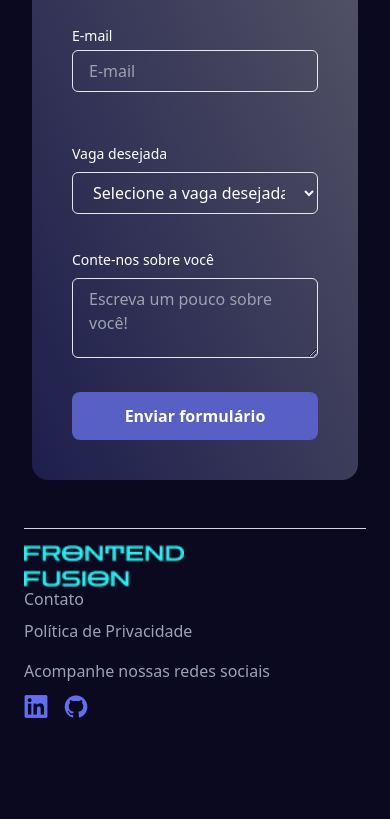
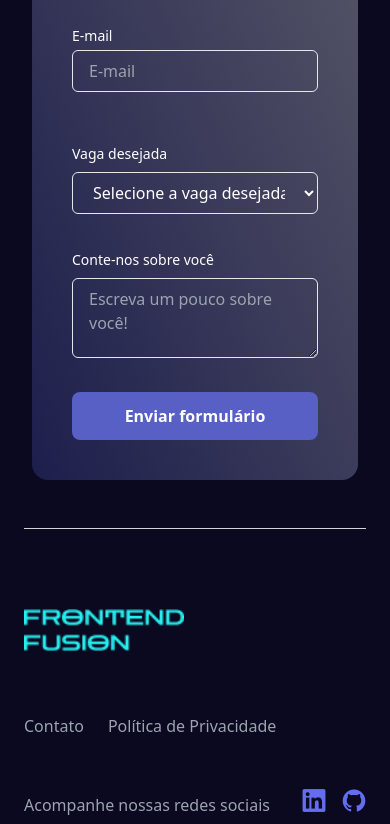
Before and after one commit to Projeto-FrontEnd-Fusion/vingadores-portifolio-colaborativo_, a React (Vite) app: page / in a window 390 px wide. Shown: the part 2261-3085 px from the top of the page. Built offline with nearby package versions, Linux system fonts and the light colour scheme; data requests are answered from the project's data file.

Commit message:
feat: melhora espaçamento e responsividade e adiciona efeitos de hover/active

```diff
--- a/src/components/Footer/Footer.tsx
+++ b/src/components/Footer/Footer.tsx
@@ -1,35 +1,35 @@
 const Footer = () => {
   return (
-        <footer className="p-6 pb-24">
+    <footer className="p-6 h-80 md:h-fit">
       <hr className="border-t border-gray-300 mb-4" />
 
-            <nav className="flex flex-col md:flex-row justify-between w-full items-start md:items-center" aria-label="Rodapé">
+      <nav className="flex flex-col md:flex-row w-full h-full items-start md:items-center md:justify-between pt-8 md:h-full" aria-label="Rodapé">
 
 
-                <div className="flex flex-col md:flex-row md:items-center md:space-x-6 w-full md:w-auto">
+        <div className="flex flex-col h-full justify-around md:flex-row md:items-center md:space-x-6 w-full md:w-auto">
           <img src="/assets/logotipo_frontend_fusion.png" alt="Logotipo Frontend Fusion" className="w-40 self-start md:self-auto" />
 
-                    <ul className="flex flex-col md:flex-row space-y-2 md:space-y-0 md:space-x-4 self-start md:self-auto">
+          <ul className="flex flex-row gap-6 md:flex-row md:space-y-0 md:space-x-4 self-start md:self-auto">
             <li>
-                            <a href="mailto:projetofrontendfusion@gmail.com" className="text-gray-400" target="_blank" rel="noopener noreferrer" aria-label="E-mail">Contato</a>
+              <a href="mailto:projetofrontendfusion@gmail.com" className="text-gray-400 hover:text-white transition-colors duration-250 ease-in-out" target="_blank" rel="noopener noreferrer" aria-label="E-mail">Contato</a>
             </li>
             <li>
-                            <a href="https://seasoned-toucan-88d.notion.site/Pol-tica-de-Privacidade-do-Projeto-Frontend-Fusion-dd0ee78762374f89a395a54ac20407fe" target="_blank" rel="noopener noreferrer" className="text-gray-400">Política de Privacidade</a>
+              <a href="https://seasoned-toucan-88d.notion.site/Pol-tica-de-Privacidade-do-Projeto-Frontend-Fusion-dd0ee78762374f89a395a54ac20407fe" target="_blank" rel="noopener noreferrer" className="text-gray-400 hover:text-white transition-colors duration-250 ease-in-out">Política de Privacidade</a>
             </li>
           </ul>
         </div>
 
-                <div className="flex flex-col md:flex-row items-start md:items-center mt-4 md:mt-0 gap-2 md:gap-4">
+        <div className="flex flex-row items-end md:flex-row md:items-center mt-4 md:mt-0 gap-2 md:gap-4">
           <span className="text-gray-400 text-left">Acompanhe nossas redes sociais</span>
-                    <ul className="flex space-x-4">
+          <ul className="flex ml-6 gap-4">
             <li>
               <a href="https://www.linkedin.com/company/comunidade-frontend-fusion/" target="_blank" rel="noopener noreferrer" aria-label="LinkedIn">
-                                <i className="devicon-linkedin-plain text-fusion-purple text-2xl"></i>
+                <i className="devicon-linkedin-plain text-fusion-purple text-2xl hover:text-fusion-purple-hover active:text-fusion-purple-active transition-colors duration-250 ease-in-out"></i>
               </a>
             </li>
             <li>
               <a href="https://github.com/Projeto-FrontEnd-Fusion" target="_blank" rel="noopener noreferrer" aria-label="GitHub">
-                                <i className="devicon-github-original text-fusion-purple text-2xl"></i>
+                <i className="devicon-github-original text-fusion-purple text-2xl hover:text-fusion-purple-hover active:text-fusion-purple-active transition-colors duration-250 ease-in-out"></i>
               </a>
             </li>
           </ul>
--- a/tailwind.config.js
+++ b/tailwind.config.js
@@ -23,11 +23,11 @@ export default {
         "fusion-l-blue-hover": "#1AB8C8",
         "fusion-l-blue-active": "#1A9B9D",
         "fusion-d-blue": "#1A1756",
-        "fusion-purple": "#646DF0"
+        "fusion-purple": "#646DF0",
+        "fusion-purple-hover": "#5A5EDB",
+        "fusion-purple-active": "#4E52C4",
       },
     },
   },
-  plugins: [
-    require('tailwind-scrollbar-hide')
-  ],
+  plugins: [require("tailwind-scrollbar-hide")],
 };
```
Lines whose indentation alone changed are shown as unchanged.
